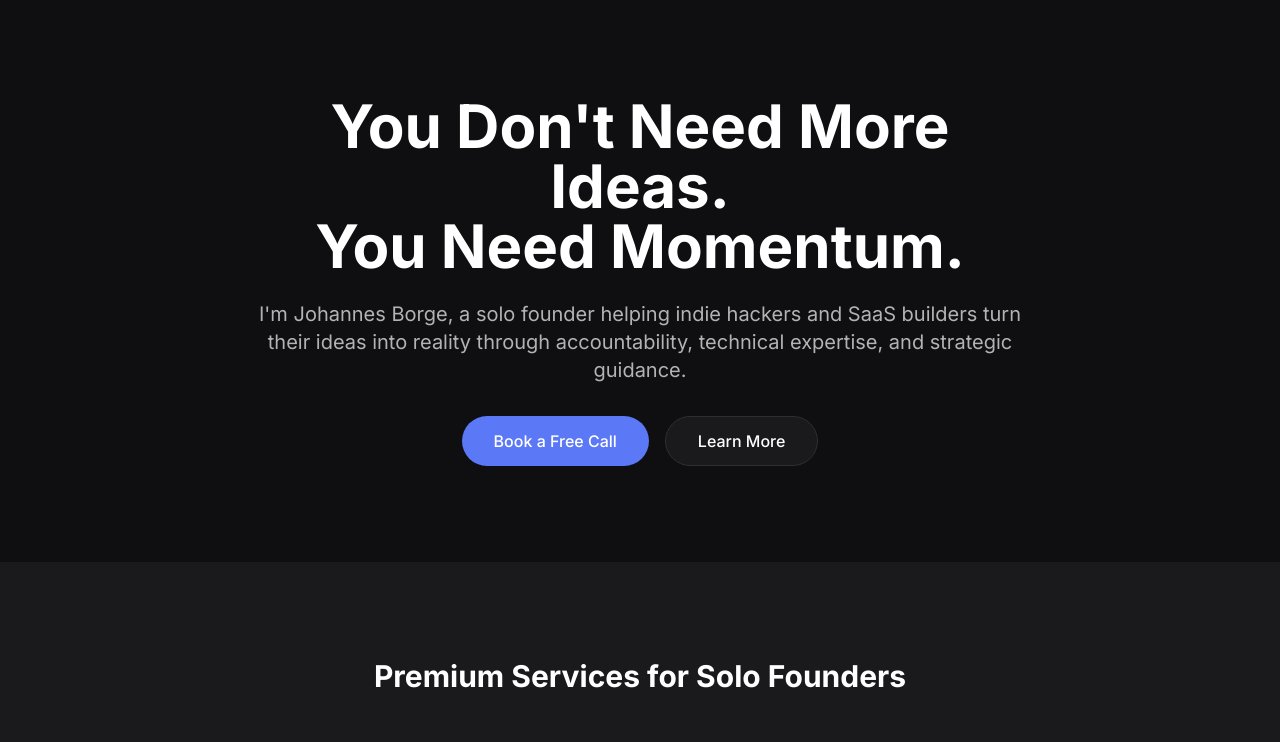
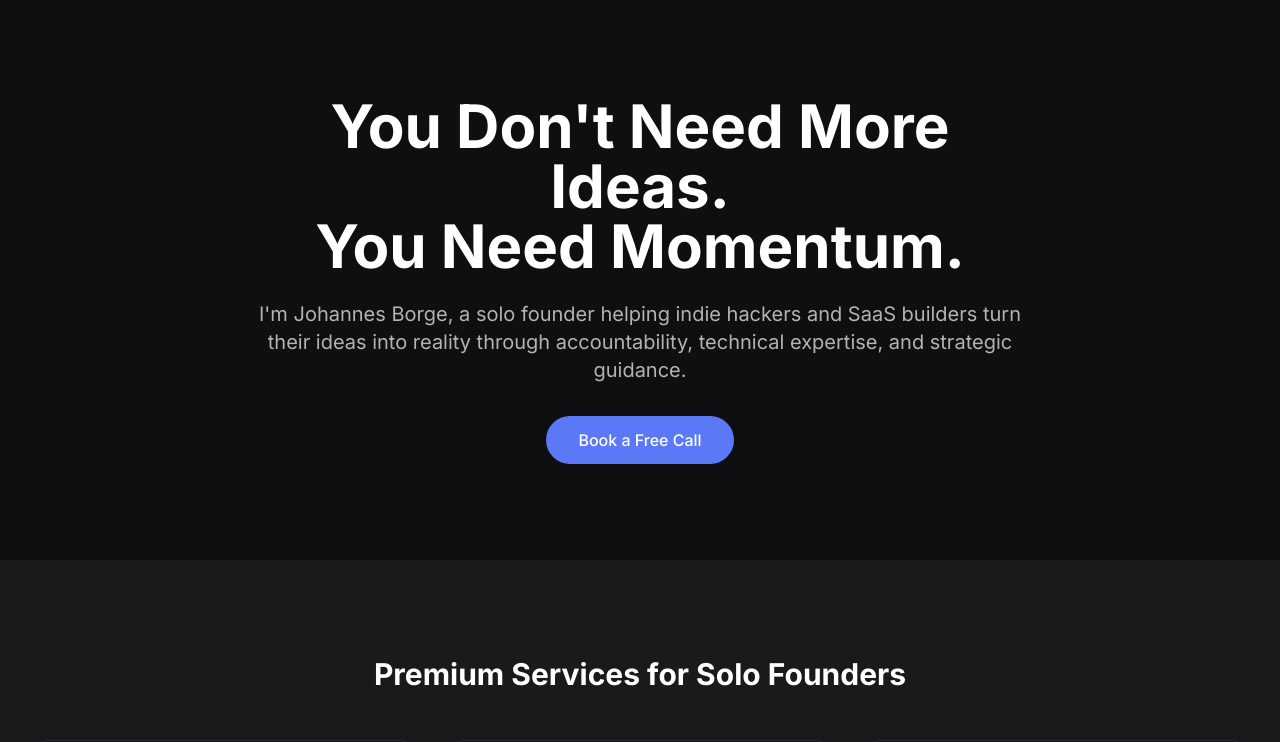
Before and after one commit to JohannesBorge/borge, a Next.js app: page / in a window 1280 px wide. Shown: the top 742 px of the page. Built offline with nearby package versions, Linux system fonts and the light colour scheme.

Commit message:
Remove 'Learn More' button from Hero Section

```diff
--- a/app/page.tsx
+++ b/app/page.tsx
@@ -17,9 +17,6 @@ export default function Home() {
           <div className="flex flex-col sm:flex-row gap-4 justify-center animate-fade-in-up">
             <button className="bg-primary text-text-primary px-8 py-3 rounded-full font-medium hover:bg-hover transition-all duration-300 transform hover:scale-105 hover:shadow-lg">
               Book a Free Call
-            </button>
-            <button className="bg-surface text-text-primary border border-border px-8 py-3 rounded-full font-medium hover:bg-hover transition-all duration-300 transform hover:scale-105 hover:shadow-lg">
-              Learn More
             </button>
           </div>
         </div>
```
